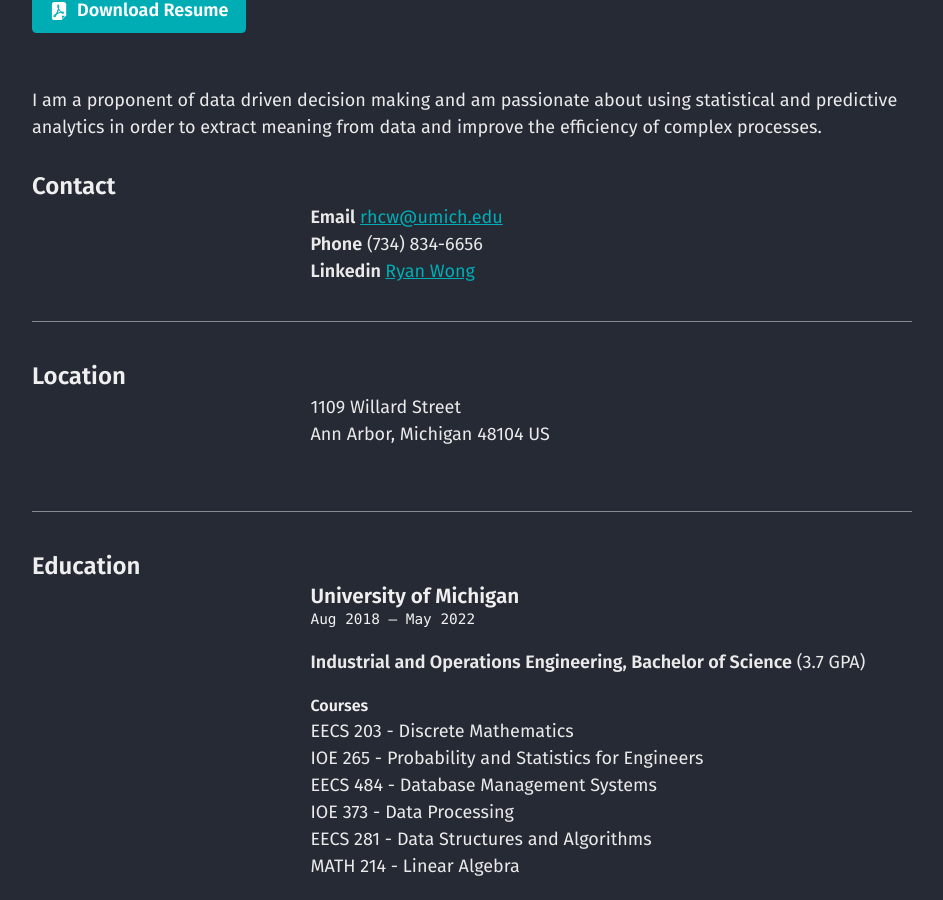
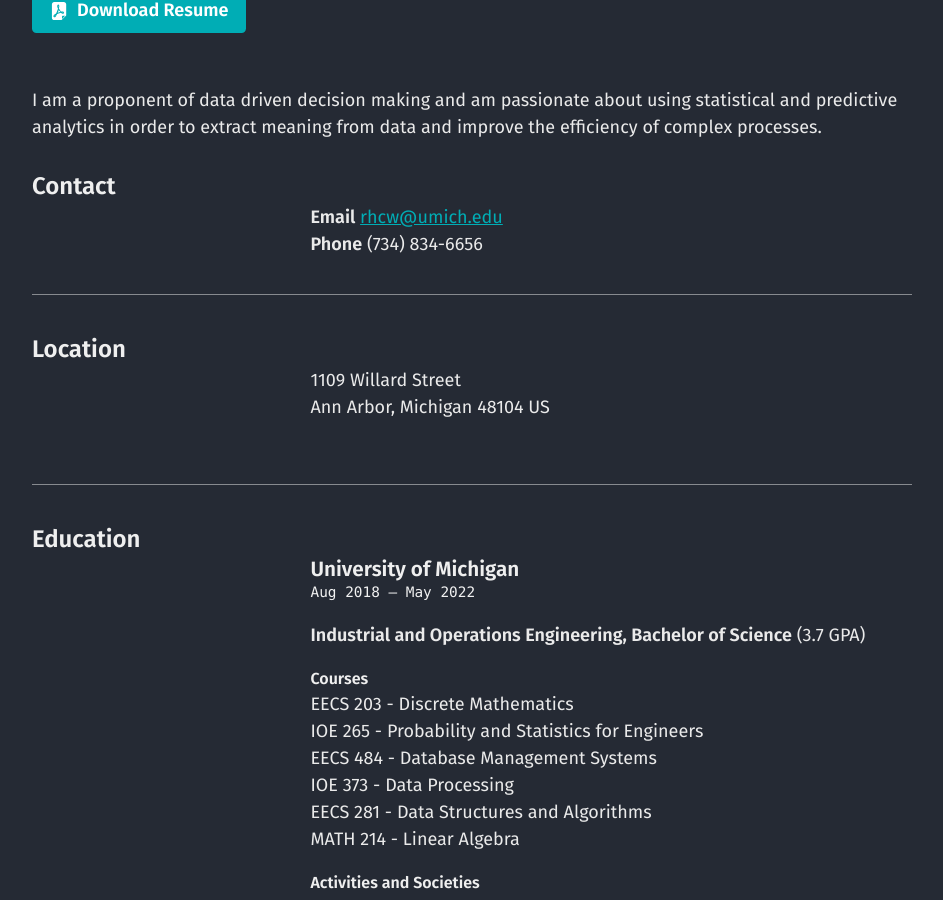
Before and after one commit to ryanwonghc/ryanwonghc.github.io, a Jekyll site: the page built from cv.md, in a window 1280 px wide and 900 px high, scrolled down 348 px. Shown: the whole window, without its empty margins (40-983 px from the left). Built offline with Jekyll 4.4.1, drawn with Linux system fonts in a browser that asks for light colours.

Commit message:
contact list update

```diff
--- a/_config.yml
+++ b/_config.yml
@@ -24,6 +24,7 @@
   twitter:
   picture:
 github_username: ryanwonghc
+linkedin_username: ryan-wong-hc
 logo: # path of site logo, e.g. "/assets/images/logo.png"
 search: true # true, false (default)
 search_full_content: false # true, false (default)
--- a/_includes/contact-list.html
+++ b/_includes/contact-list.html
@@ -12,16 +12,7 @@
     <li>{% include icon-github.html username=site.github_username label='GitHub' %}</li>
   {% endif %}
 
-  {% if site.twitter_username %}
-    <li>{% include icon-twitter.html username=site.twitter_username label='Twitter' %}</li>
+  {% if site.linkedin_username %}
+    <li>{% include icon-linkedin.html username=site.linkedin_username label='Linkedin' %}</li>
   {% endif %}
-
-  <li>
-    {% if site.plugins contains 'jekyll-feed' or site.gems contains 'jekyll-feed' %}
-      <a href="{{ site.feed.path | default: 'feed.xml' | relative_url }}" title="Atom Feed">
-        <span class="icon icon--rss">{% include icon-rss.svg %}</span>
-        <span class="label">{{ site.data.theme.t.subscribe | default: 'Subscribe' }}</span>
-      </a>
-    {% endif %}
-  </li>
 </ul>
```
Also changed, not shown: _data/cv.json (+1 -8 lines).
